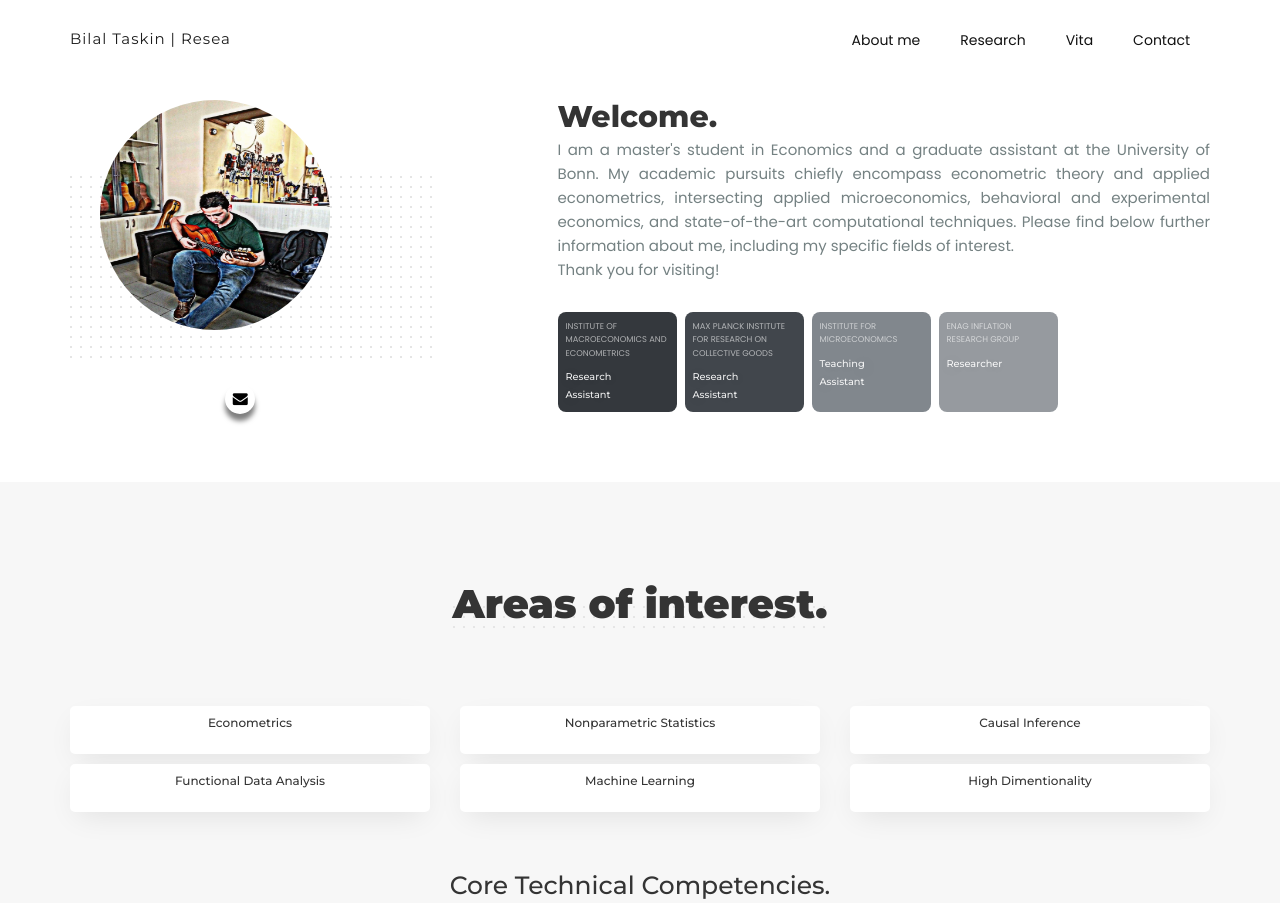
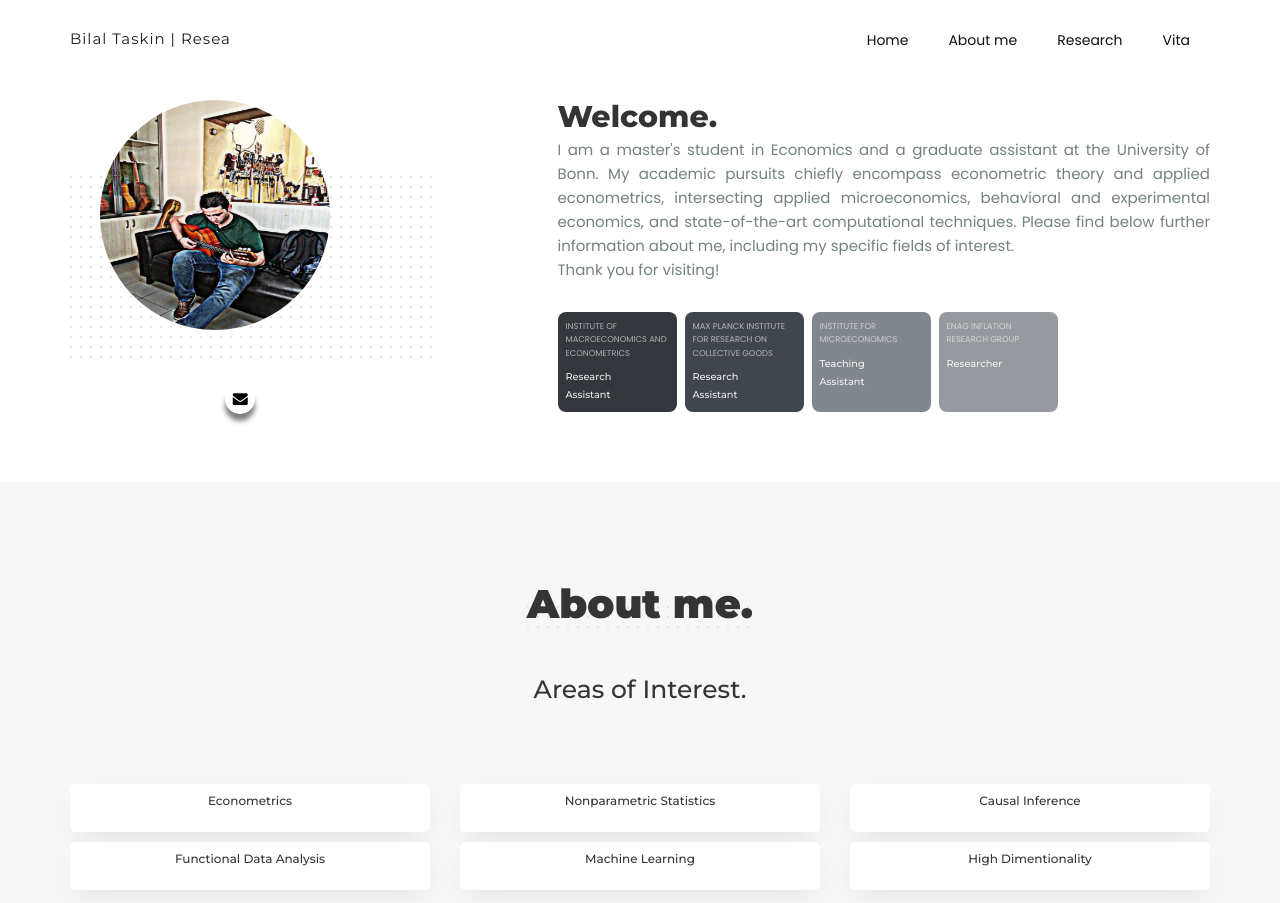
Before and after one commit to bilaltaskin/blltskn, a plain HTML site: page index.html in a window 1280 px wide. Shown: the top 903 px of the page. Drawn offline with nearby package versions, Linux system fonts and the light colour scheme.

Commit message:
Update index.html

```diff
--- a/index.html
+++ b/index.html
@@ -90,7 +90,7 @@
                      i++;
                      setTimeout(typeLogo, 250); // Adjust typing speed as needed
                    } else {
-                     setTimeout(eraseLogo, 1000); // Wait 1 second before erasing
+                     setTimeout(eraseLogo, 1500); // Wait 1 second before erasing
                    }
                  }
 
@@ -117,10 +117,10 @@
 
               <!-- links -->
               <ul class="nav navbar-nav navbar-right">
-                <li><a href="#" data-scroll-nav="1" class="active">About me</a></li>
+                <li><a href="#" data-scroll-nav="1" class="active">Home</a></li>
+                <li><a href="#" data-scroll-nav="2">About me</a></li>
                 <li><a href="#" data-scroll-nav="4">Research</a></li>
                 <li><a href="uploads/CVitae_Taskin_Bilal.pdf">Vita</a></li>
-                <li><a href="#" data-scroll-nav="6">Contact</a></li>
               </ul>
             </div><!-- /.navbar-collapse -->
           </div><!-- /.container -->
@@ -205,8 +205,10 @@
 
                 <!-- section heading -->
                 <div class="section-head">
-                    <h3>Areas of interest.</h3>
+                    <h3>About me.</h3>
+                    <h4>Areas of Interest.</h4>
                 </div>
+
 
                 <div class="row">
 
```
